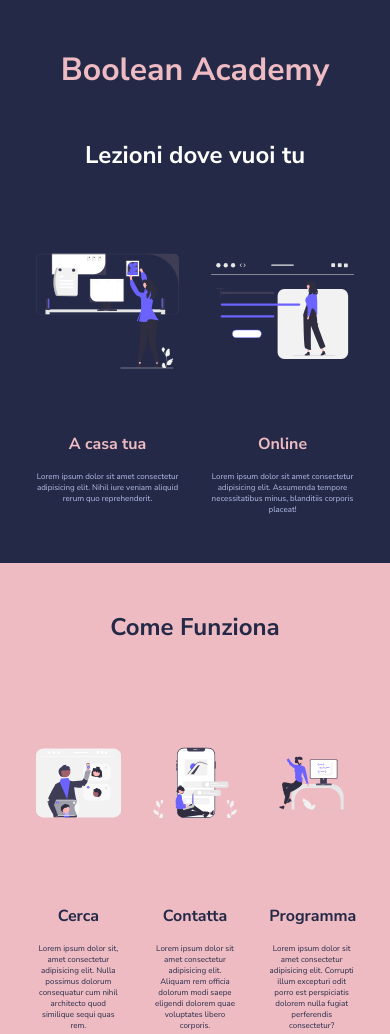
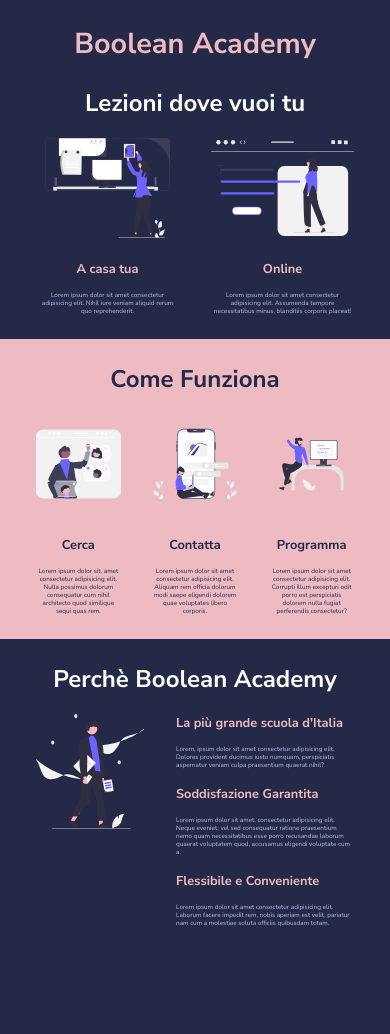
Before and after one commit to Claudio-Bernardinetti/html-css-resp-wannabe, a plain HTML site: page index.html in a window 390 px wide. Shown: the top 1034 px of the page. After the commit the page ends 991 px from the top, so only its background shows below. Drawn offline with Linux system fonts and the light colour scheme.

Commit message:
add margin and padding mobile commit

```diff
--- a/assets/css/style.css
+++ b/assets/css/style.css
@@ -140,27 +140,56 @@ img {
 @media screen and (max-width: 480px){
     .container {
         width: auto;
+        height: auto;
         margin: 0 auto;
         padding: 0 20px;
     }
 
+    .lessons .col img {
+        height: 100px;
+        margin-bottom: 1rem;
+    }
+
+    .steps .col img {
+        height: 100px;
+        margin-bottom: 1rem;
+    }
+
+    .steps {
+        margin: 1.5rem 0;
+        padding: 1.5rem 0;
+        color: #232946;
+        background: #eebbc3;
+    }
+
+
+    .site-header {
+        margin-top: 1.5rem;
+    }
+
+
     h1 {
-        margin-bottom: 3rem;
-        font-size: 2rem;
+        margin-bottom: 1.5rem;
+        font-size: 1.8rem;
     }
 
     h2 {
-        margin-bottom: 2.5rem;
+        margin-bottom: 1.2rem;
         font-size: 1.5rem;
         color: #fffffe;
     }
 
     h3 {
-        margin-bottom: 1rem;
-        font-size: 1rem;
+        margin-bottom: 0.8rem;
+        font-size: 0.8rem;
     }
 
     p {
-        font-size: 0.5rem;
+        font-size: 0.4rem;
+    }
+
+    .why-us li {
+        list-style: none;
+        margin-bottom: 1rem;
     }
 }
```
